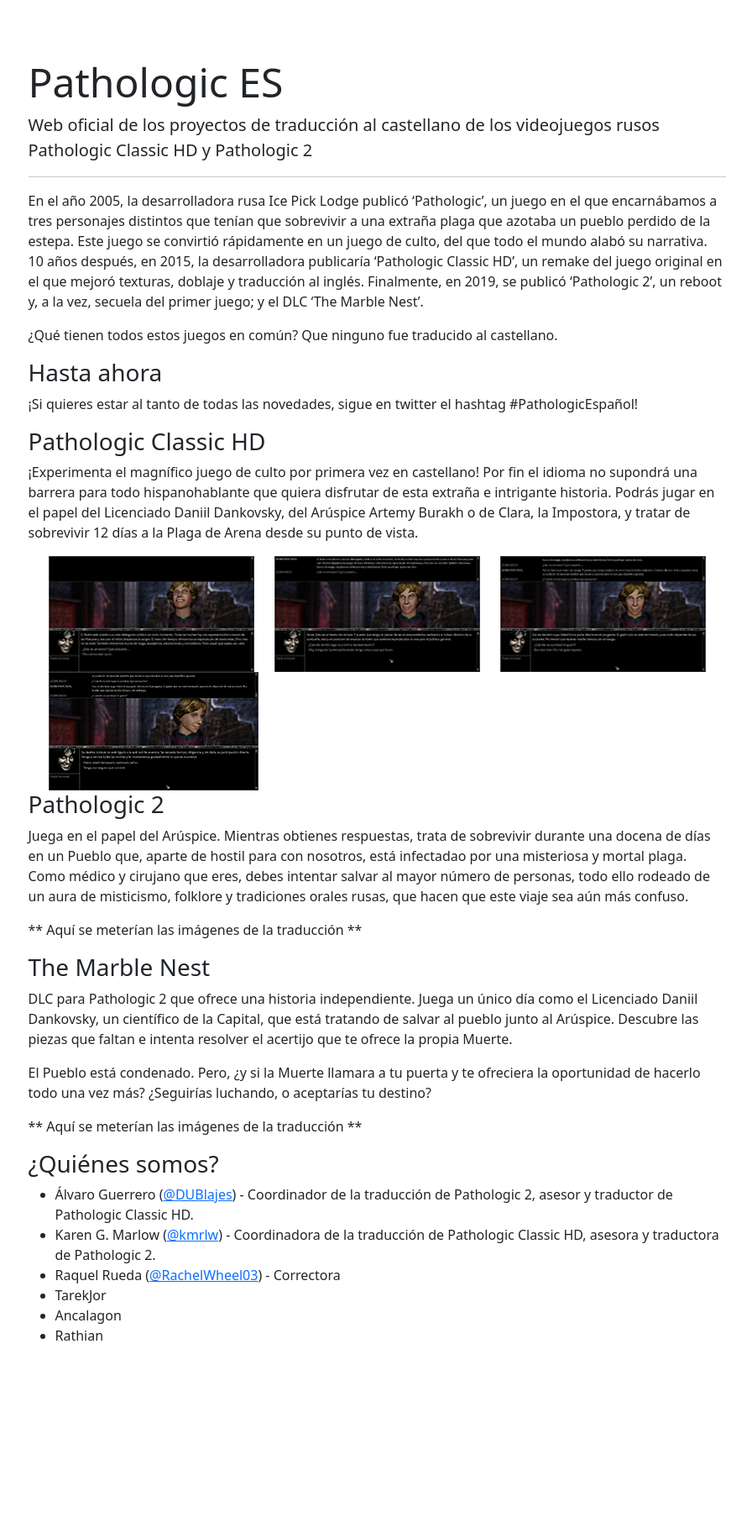
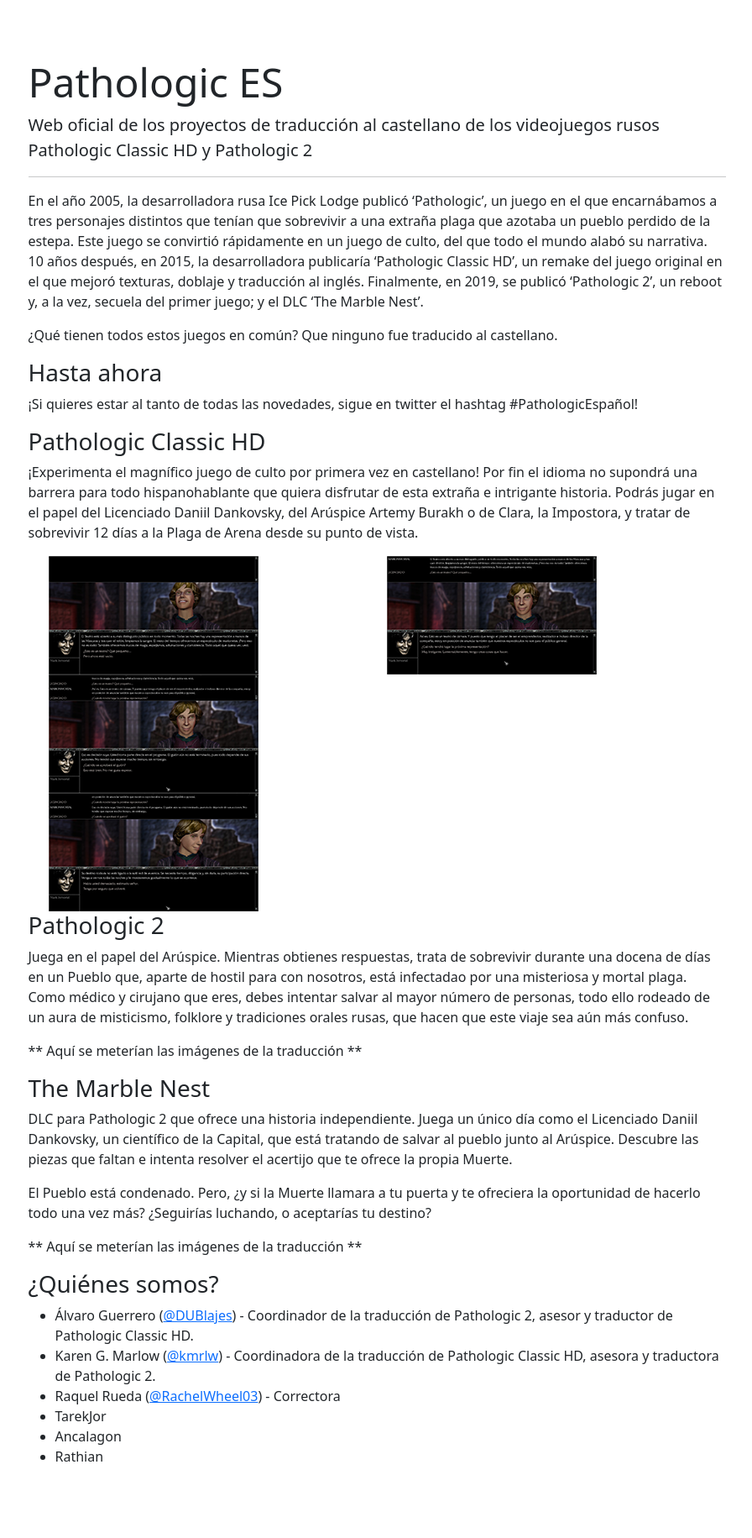
Before and after one commit to pathologic-es/pathologic-es.github.io, a Jekyll site: the page built from index.md, in a window 1280 px wide. Shown: the whole page at 84% size, without its empty margins (191-1087 px from the left). Built offline with Jekyll 4.4.1, drawn with Linux system fonts in a browser that asks for light colours; before the commit the page ends 1687 px from its top, so only the background shows below that.

Commit message:
Update index.md

```diff
--- a/index.md
+++ b/index.md
@@ -20,24 +20,24 @@
 	<div class="row">
 		<div class="col">
 			<a href="{{ site.url }}/screenshots/p1_1.png" data-fancybox="gallery">
-				<img src="{{ site.url }}/screenshots/thumbnails/p1_1.png" class="thumbnail img-fluid" alt="" />
+				<img src="{{ site.url }}/screenshots/thumbnails/p1_1.png" class="thumbnail" alt="" />
 			</a>
 		</div>
 		<div class="col">
 			<a href="{{ site.url }}/screenshots/p1_2.png" data-fancybox="gallery">
-				<img src="{{ site.url }}/screenshots/thumbnails/p1_2.png" class="thumbnail img-fluid" alt="" />
+				<img src="{{ site.url }}/screenshots/thumbnails/p1_2.png" class="thumbnail" alt="" />
 			</a>
 		</div>
 		<div class="col">
 			<a href="{{ site.url }}/screenshots/p1_3.png" data-fancybox="gallery">
-				<img src="{{ site.url }}/screenshots/thumbnails/p1_3.png" class="thumbnail img-fluid" alt="" />
+				<img src="{{ site.url }}/screenshots/thumbnails/p1_3.png" class="thumbnail" alt="" />
 			</a>
 		</div>
 	</div>
 	<div class="row">
 		<div class="col">
 			<a href="{{ site.url }}/screenshots/p1_4.png" data-fancybox="gallery">
-				<img src="{{ site.url }}/screenshots/thumbnails/p1_4.png" class="thumbnail img-fluid" alt="" />
+				<img src="{{ site.url }}/screenshots/thumbnails/p1_4.png" class="thumbnail" alt="" />
 			</a>
 		</div>
 	</div>
```
